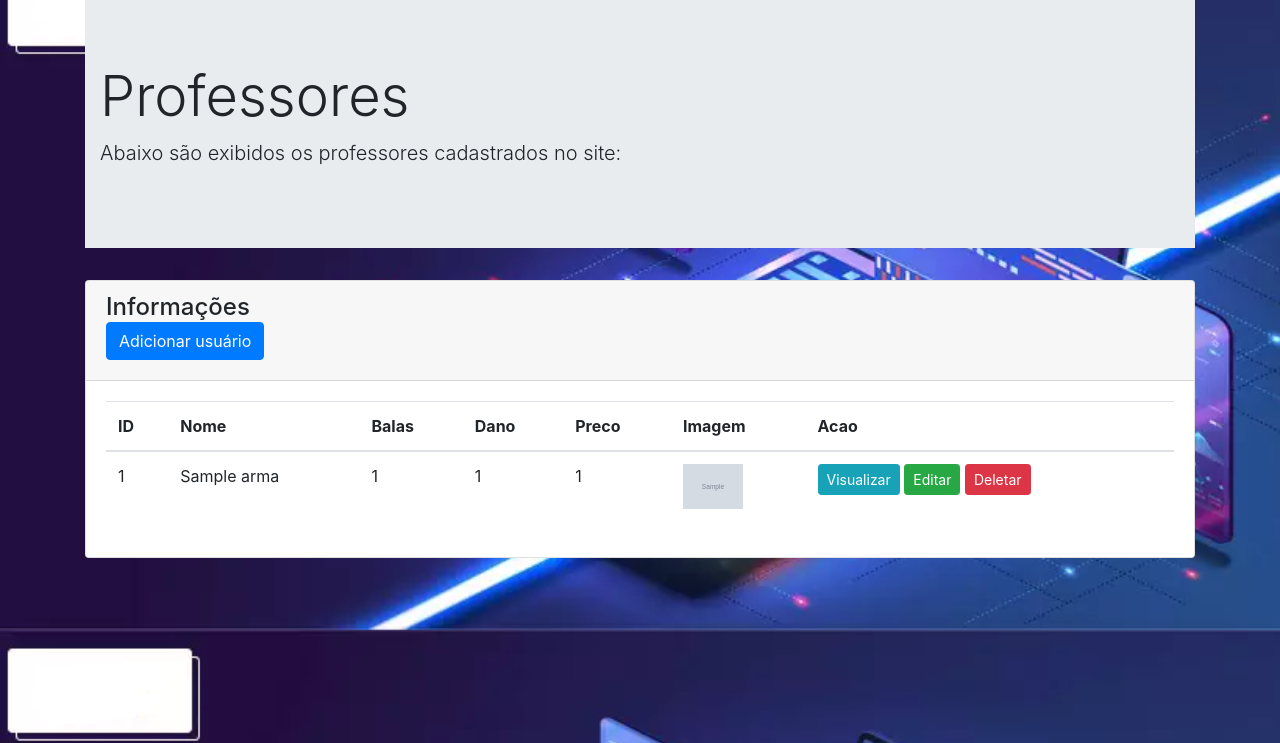
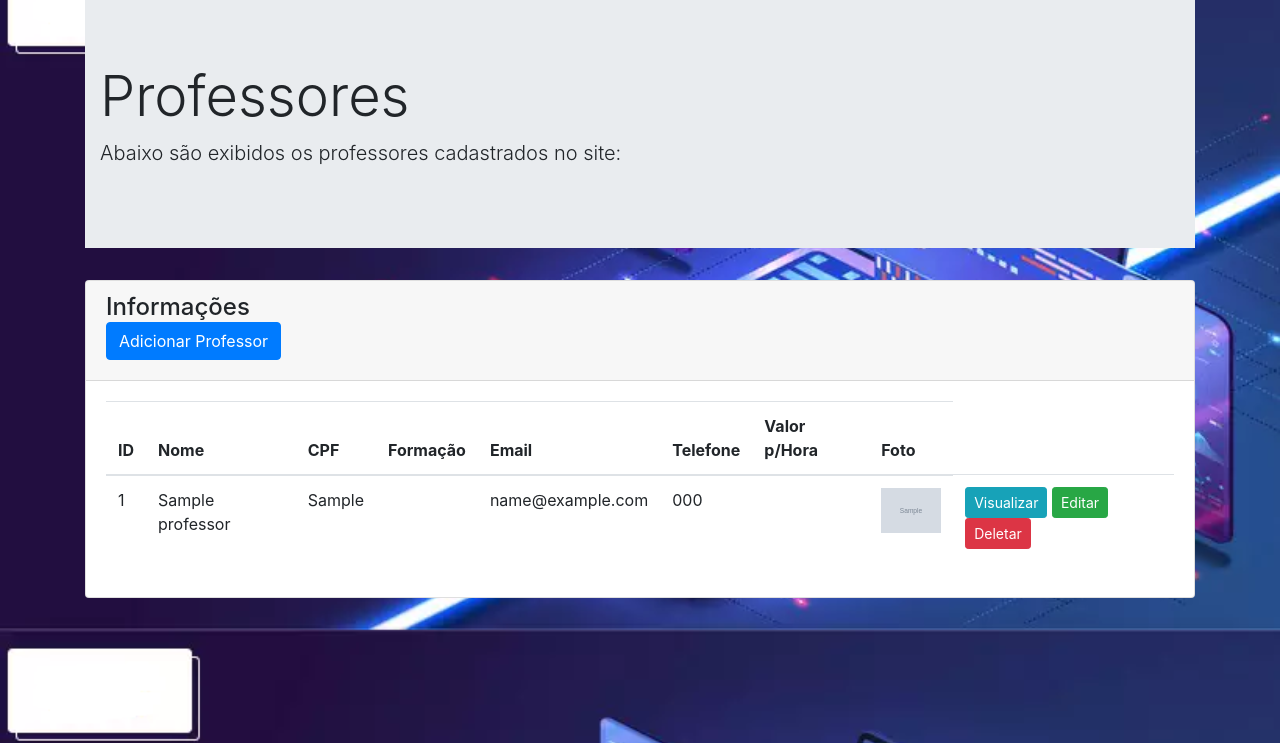
Before and after one commit to lucodest/te_orienta_jovem, a PHP site: page /ListaProfessores/cardListView.php in a window 1280 px wide. Shown: the part 57-800 px from the top of the page. Run offline with PHP 8.4, Linux system fonts and the light colour scheme; tables that the repository leaves empty hold one stand-in row (values such as "Sample post"); grey boxes marked "Sample" are stand-in pictures; data that the repository does not hold is empty.

Commit message:
Add files via upload
tela de professores atualizada

```diff
--- a/ListaProfessores/ConexaoBD.php
+++ b/ListaProfessores/ConexaoBD.php
@@ -1,6 +1,6 @@
 <?php
 
-$conexao = mysqli_connect("localhost","root","","pCards");
+$conexao = mysqli_connect("localhost","root","","cadastro_professores");
 
 if(!$conexao)
 {
--- a/ListaProfessores/cardComponent.php
+++ b/ListaProfessores/cardComponent.php
@@ -2,9 +2,12 @@
     function exibirCard($card)
     {
         echo '<h3 class="card-title">'.$card["nome"].'</h3>' . '<br>';
-        echo '<img src=img/'.$card["img"].' class="card-img-top">'.'<br> <br>';
-        echo 'Balas: '.$card["balas"].'<br>';
-        echo 'Dano: '.$card["dano"].'<br>';
-        echo 'Preço: $'.$card["preco"].'<br> <br> <br>';
+        echo '<img src=img/'.$card["foto"].' class="card-img-top">'.'<br> <br>';
+        echo 'CPF: '.$card["cpf"].'<br>';
+        echo 'Formação: '.$card["formacao"].'<br>';
+        echo 'Email: '.$card["email"].'<br>';
+        echo 'Telefone: '.$card["telefone"].'<br>';
+        echo 'Senha: '.$card["senha"].'<br>';
+        echo 'Valor p/Hora: $'.$card["dinheiro"].'<br> <br> <br>';
     }
 ?>
--- a/ListaProfessores/cardListView.php
+++ b/ListaProfessores/cardListView.php
@@ -52,7 +52,7 @@
                 <div class="card">
                     <div class="card-header">
                         <h4>Informações
-                            <div class="float-end"> <a href="insertArma.php" class="btn btn-primary">Adicionar usuário</a> </div>
+                            <div class="float-end"> <a href="insertProfessor.php" class="btn btn-primary">Adicionar Professor</a> </div>
                         </h4>
                     </div>
                     <div class="card-body">
@@ -61,33 +61,36 @@
                                 <tr>
                                     <th>ID</th>
                                     <th>Nome</th>
-                                    <th>Balas</th>
-                                    <th>Dano</th>
-                                    <th>Preco</th>
-                                    <th>Imagem</th>
-                                    <th>Acao</th>
+                                    <th>CPF</th>
+                                    <th>Formação</th>
+                                    <th>Email</th>
+                                    <th>Telefone</th>
+                                    <th>Valor p/Hora</th>
+                                    <th>Foto</th>
                                 </tr>
                             </thead>
                             <tbody>
                             <?php
 
-                            $sql = "SELECT * FROM arma";
+                            $sql = "SELECT * FROM professor";
                             $execComando = mysqli_query($conexao, $sql);
                             if (mysqli_num_rows($execComando) > 0)
                             {
-                                foreach ($execComando as $arma)
+                                foreach ($execComando as $professor)
                                 {?>
                                     <tr>
-                                        <td><?= $arma['id']; ?></td>
-                                        <td><?= $arma['nome']; ?></td>
-                                        <td><?= $arma['balas']; ?></td>
-                                        <td><?= $arma['dano']; ?></td>
-                                        <td><?= $arma['preco']; ?></td>
-                                        <td><img src="<?= 'img/'.$arma['img']; ?>" width="60px"></td>
-                                        <td><a href="visualizarArma.php?id=<?= $arma['id']; ?>" class="btn btn-info btn-sm">Visualizar</a>
-                                            <a href="editarArma.php?id=<?= $arma['id']; ?>" class="btn btn-success btn-sm">Editar</a>
-                                            <form action="crudArmas.php" method="POST" class="d-inline">
-                                                <button type="submit" name="deletar_arma" value="<?= $arma['id']; ?>" class="btn btn-danger btn-sm">Deletar</button>
+                                        <td><?= $professor['cod_professor']; ?></td>
+                                        <td><?= $professor['nome']; ?></td>
+                                        <td><?= $professor['cpf']; ?></td>
+                                        <td><?= $professor['formacao']; ?></td>
+                                        <td><?= $professor['email']; ?></td>
+                                        <td><?= $professor['telefone']; ?></td>
+                                        <td><?= $professor['dinheiro']; ?></td>
+                                        <td><img src="<?= 'img/'.$professor['foto']; ?>" width="60px"></td>
+                                        <td><a href="visualizarArma.php?id=<?= $professor['cod_professor']; ?>" class="btn btn-info btn-sm">Visualizar</a>
+                                            <a href="editarArma.php?id=<?= $professor['cod_professor']; ?>" class="btn btn-success btn-sm">Editar</a>
+                                            <form action="crudProfessor.php" method="POST" class="d-inline">
+                                                <button type="submit" name="deletar_professor" value="<?= $professor['cod_professor']; ?>" class="btn btn-danger btn-sm">Deletar</button>
                                             </form>
                                         </td>
                                     </tr>
```
Also changed, not shown: ListaProfessores/Banco de Dados/professores.sql (added, +14 -0 lines), ListaProfessores/crudProfessor.php (+24 -17 lines), ListaProfessores/editarProfessor.php (+30 -16 lines), ListaProfessores/index.php (+6 -6 lines), ListaProfessores/insertProfessor.php (+45 -15 lines), ListaProfessores/visualizarProfessor.php (+28 -14 lines).
